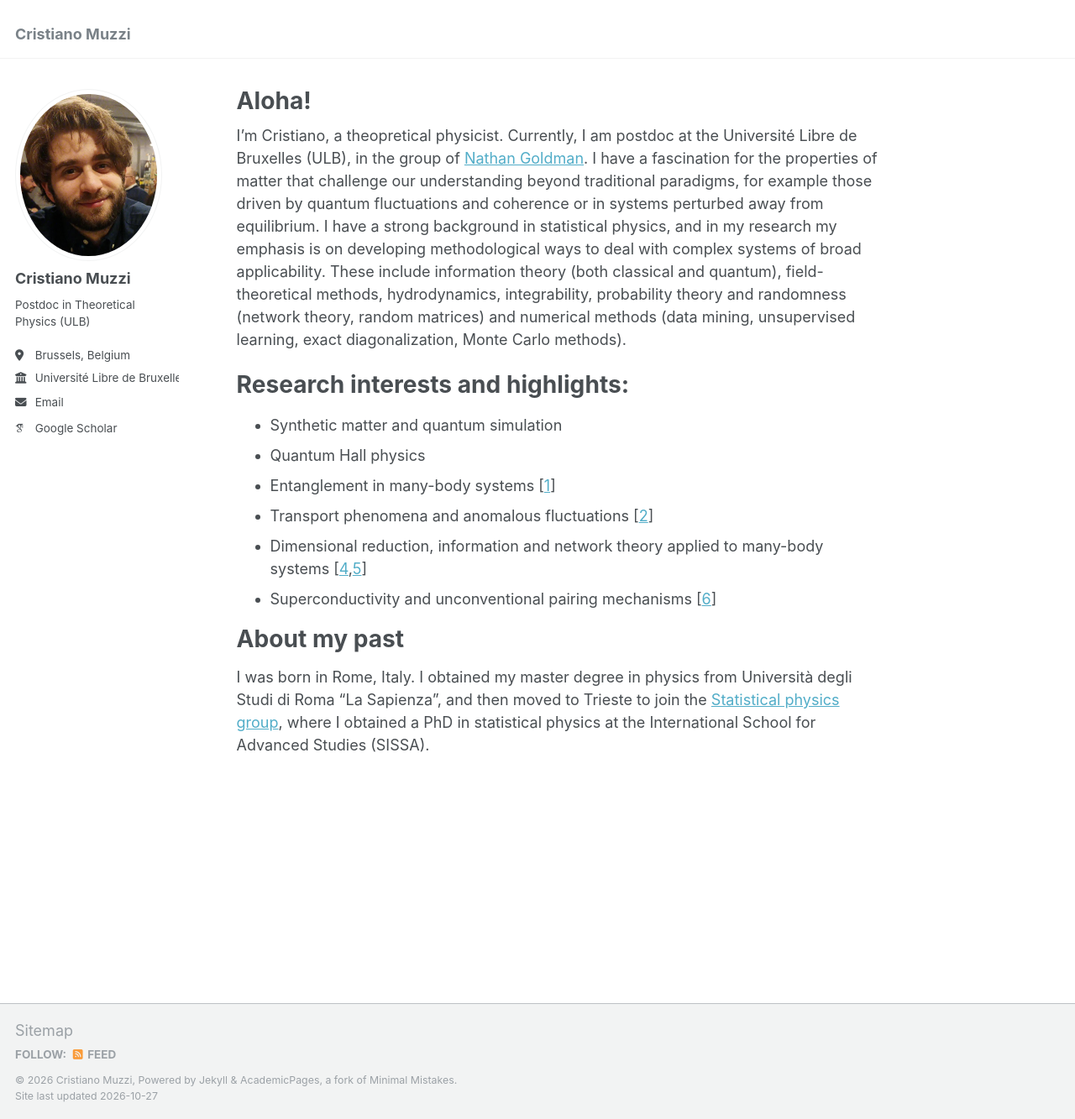
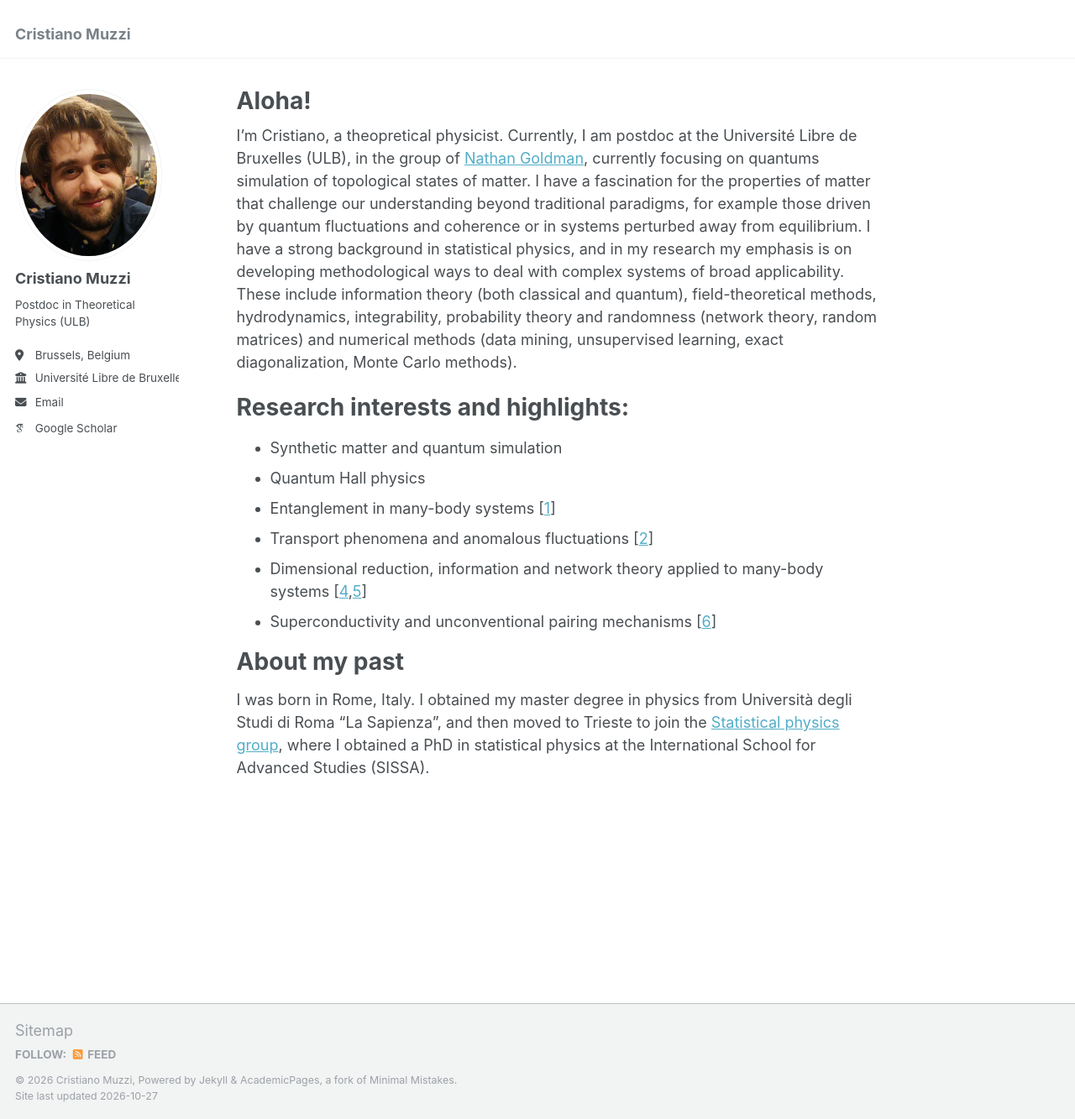
Before and after one commit to cristianomuzzi/cristianomuzzi.github.io, a Jekyll site: the page built from _pages/about.md, in a window 1280 px wide and 1333 px high. Shown: the whole window at 84% size. Built offline with Jekyll 4.4.1, drawn with Linux system fonts in a browser that asks for light colours; some web fonts are replaced.

Commit message:
Revise personal introduction in about page
Updated description to include focus on quantum simulation of topological states of matter.

```diff
--- a/_pages/about.md
+++ b/_pages/about.md
@@ -7,7 +7,7 @@ redirect_from:
   - /about.html
 ---
 
-I'm Cristiano, a theopretical physicist. Currently, I am postdoc at the Université Libre de Bruxelles (ULB), in the group of [Nathan Goldman](https://www.nathan-goldman-physics.com/). I have a fascination for the properties of matter that challenge our understanding beyond traditional paradigms, for example those driven by quantum fluctuations and coherence or in systems perturbed away from equilibrium.
+I'm Cristiano, a theopretical physicist. Currently, I am postdoc at the Université Libre de Bruxelles (ULB), in the group of [Nathan Goldman](https://www.nathan-goldman-physics.com/), currently focusing on quantums simulation of topological states of matter. I have a fascination for the properties of matter that challenge our understanding beyond traditional paradigms, for example those driven by quantum fluctuations and coherence or in systems perturbed away from equilibrium.
 I have a strong background in statistical physics, and in my research my emphasis is on developing methodological ways to deal with complex systems of broad applicability. These include information theory (both classical and quantum), field-theoretical methods, hydrodynamics, integrability, probability theory and randomness (network theory, random matrices) and numerical methods (data mining, unsupervised learning, exact diagonalization, Monte Carlo methods).
 
 Research interests and highlights:
```
